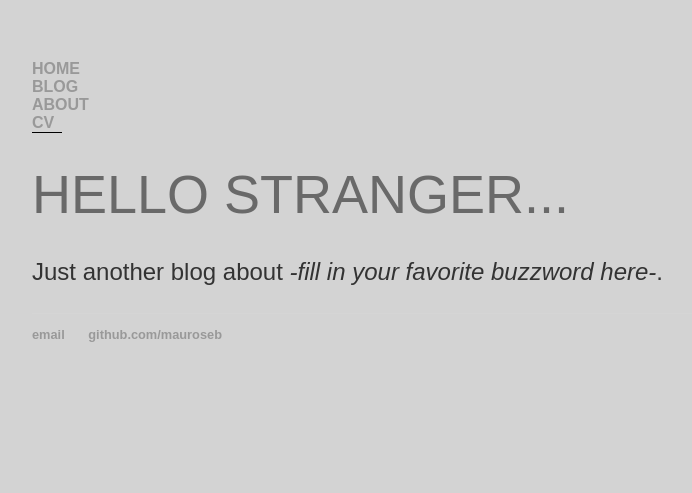
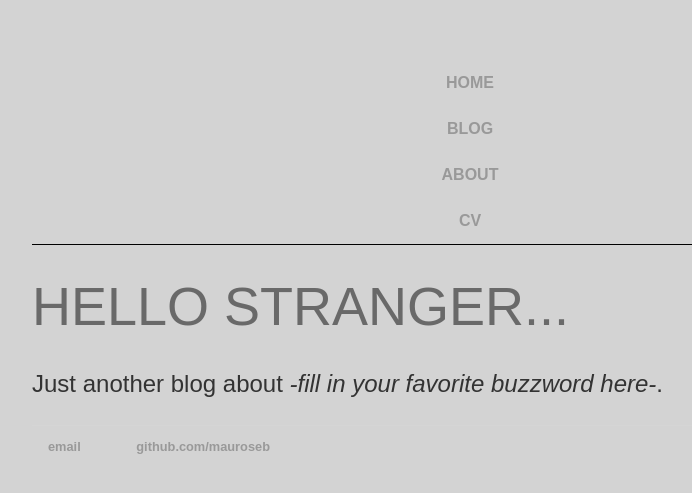
Before and after one commit to mauroseb/mauroseb.github.io, a Jekyll site: the page built from index.html, in a window 1280 px wide. Shown: the top 493 px of the page, without its empty margins (160-852 px from the left). Built offline with Jekyll 4.4.1, drawn with Linux system fonts in a browser that asks for light colours.

Commit message:
Update main.css

```diff
--- a/css/main.css
+++ b/css/main.css
@@ -11,7 +11,7 @@ nav ul {
     font-weight: bold;
     border-bottom: 1px solid #000000;
     text-transform: uppercase;
-    width: 30px;
+    width: 100%;
 }
 
 footer ul {
@@ -21,16 +21,22 @@ footer ul {
     font-weight: bold;
 }
 nav ul li, footer ul li {
+    margin-right: 20px;
+    text-align: center;
+    padding: 14px 16px;
+    display: block;
+}
+footer ul li {
     display: inline;
     margin-right: 20px;
 }
+
 a {
     text-decoration: none;
     color: #999;
 }
 a:hover {
       background-color: #C0C0C0;
-      color: #FFFFFF;
 }
 h1 {
     font-size: 54px;
```
